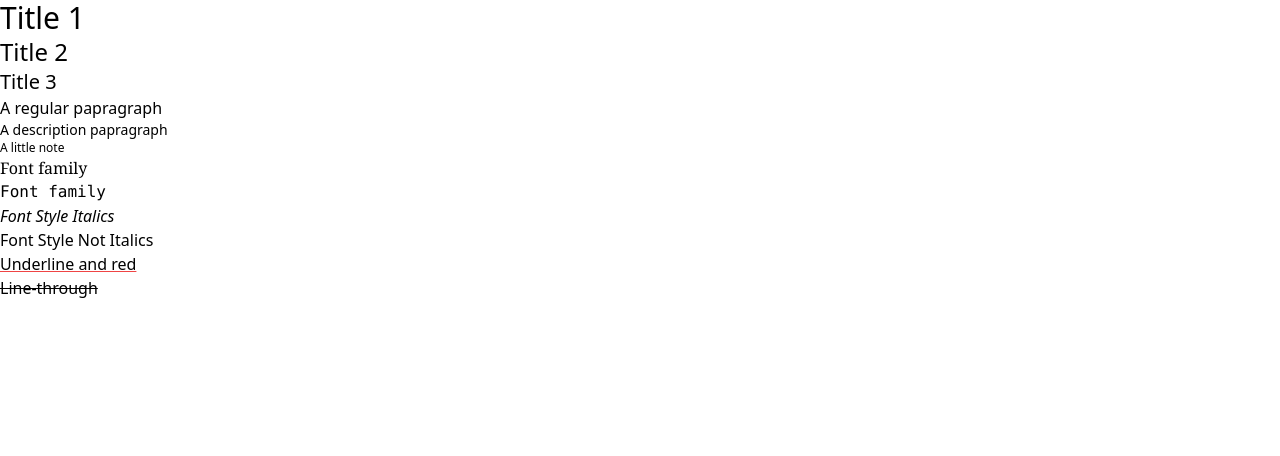
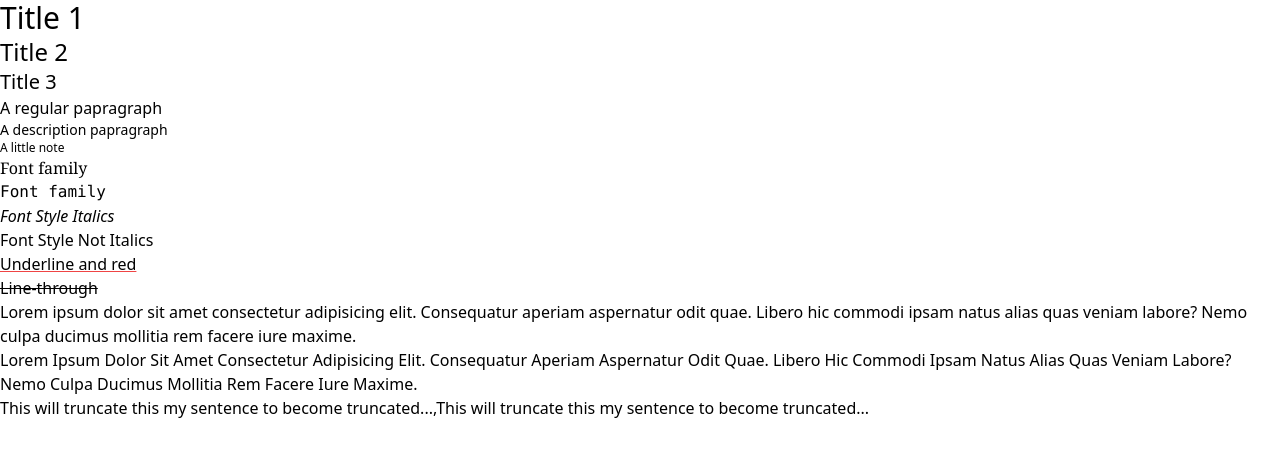
Before and after one commit to Udeme98/Tailwind-Guillaume, a React (Vite) app: page / in a window 1280 px wide. Shown: the top 456 px of the page. Built offline with nearby package versions, Linux system fonts and the light colour scheme.

Commit message:
updated typography.jsx

```diff
--- a/src/Concepts/Typography.jsx
+++ b/src/Concepts/Typography.jsx
@@ -20,6 +20,24 @@ export default function Typography() {
       {/* text decoration */}
       <p className="underline decoration-red-500">Underline and red</p>
       <p className="line-through">Line-through</p>
+
+      {/* line height, text-transform*/}
+      <p className="leading-normal">
+        Lorem ipsum dolor sit amet consectetur adipisicing elit. Consequatur
+        aperiam aspernatur odit quae. Libero hic commodi ipsam natus alias quas
+        veniam labore? Nemo culpa ducimus mollitia rem facere iure maxime.
+      </p>
+      <p className="capitalize">
+        Lorem ipsum dolor sit amet consectetur adipisicing elit. Consequatur
+        aperiam aspernatur odit quae. Libero hic commodi ipsam natus alias quas
+        veniam labore? Nemo culpa ducimus mollitia rem facere iure maxime.
+      </p>
+
+      {/* overflow */}
+      <p className="truncate">
+        This will truncate this my sentence to become truncated...,This will
+        truncate this my sentence to become truncated...
+      </p>
     </div>
   );
 }
```
